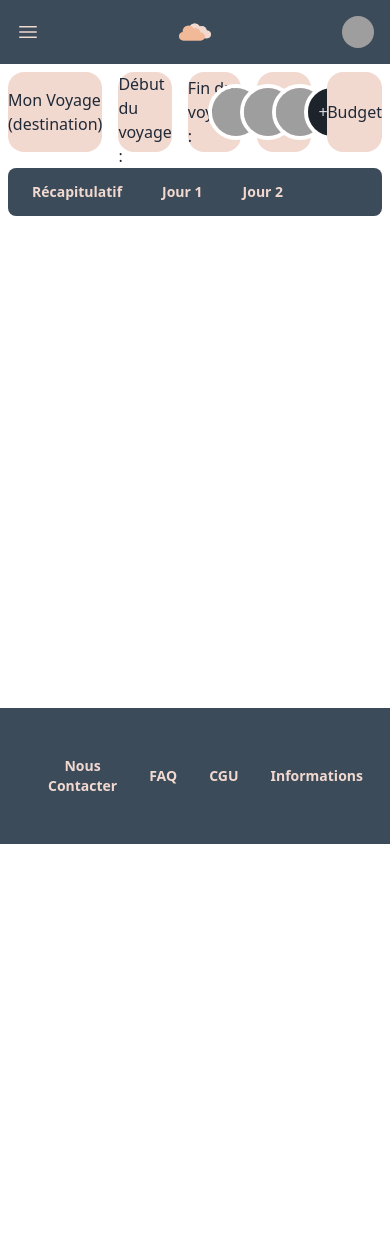
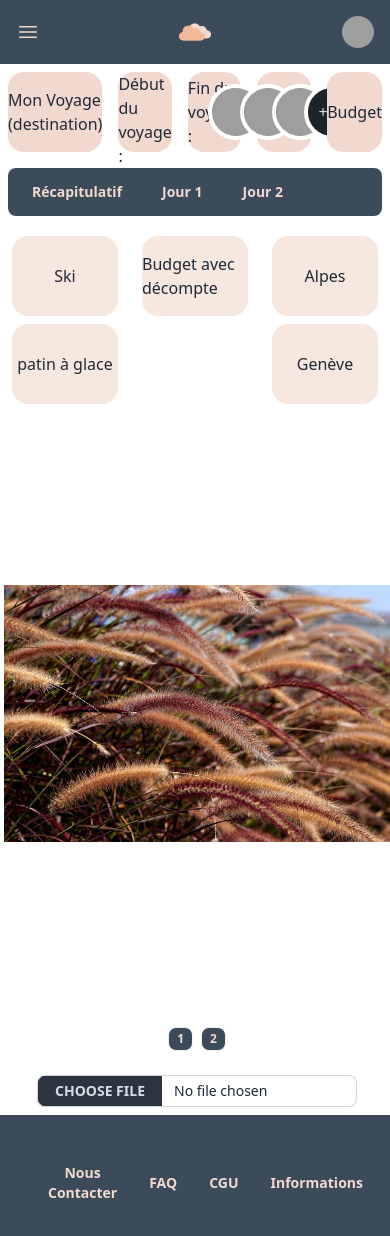
Before and after one commit to laurafeugene/site-voyage-front, a React (Vite) app: page /monvoyage in a window 390 px wide. Shown: the top 1236 px of the page. Before the commit the page ends 844 px from the top, so only its background shows below. Built offline with nearby package versions, Linux system fonts and the light colour scheme; grey boxes are pictures that could not be loaded.

Commit message:
refactor: general travel page style with no responsive

```diff
--- a/src/components/App/GeneralTravel/GeneralTravel.tsx
+++ b/src/components/App/GeneralTravel/GeneralTravel.tsx
@@ -1,5 +1,6 @@
 import RecapForm from "./RecapForm";
 import NavDay from "./NavDay";
+import GeneralTravelMain from "./GeneralTravelMain";
 
 function GeneralTravel() {
 
@@ -8,6 +9,7 @@ function GeneralTravel() {
         <>
         <RecapForm />
         <NavDay />
+        <GeneralTravelMain />
         </>
     );
 }
--- /dev/null
+++ b/src/components/App/GeneralTravel/GeneralTravelMain.tsx
@@ -0,0 +1,62 @@
+function GeneralTravelMain() {
+    return(
+        <div className="flex flex-col sm:flex sm:flex-wrap space-x-1">
+
+            <div className="flex flex-wrap">
+
+                {/* contenant les activités du voyage */}
+
+                <div className="flex flex-1 flex-col w-full m-2"> {/* récupérer les données de la base de données  pour faire le nombre de bulles relatives au activités dans l'ordre d'arrivée*/}
+                    <div className="grid h-20 card bg-lightest-400 rounded-box place-items-center m-1">Ski</div>
+                    <div className="grid h-20 card bg-lightest-400 rounded-box place-items-center m-1">patin à glace</div>
+                </div>
+
+                {/* contenant le budget du voyage */}
+
+                <div className="flex flex-1 flex-col w-full m-2">
+                    <div className="grid h-20 card bg-lightest-400 rounded-box place-items-center m-1">Budget avec décompte</div>
+                </div>
+
+
+
+
+                {/* contenant les prochaines étapes du voyage */}
+
+                <div className="flex flex-1 flex-col w-full m-2"> {/* récupérer les données de la base de données  pour faire le nombre de bulles relatives aux prochaines étapes (itinéraires) du voyage */}
+                    <div className="grid h-20 card bg-lightest-400 rounded-box place-items-center m-1">Alpes</div>
+                    <div className="grid h-20 card bg-lightest-400 rounded-box place-items-center m-1">Genève</div>
+                </div>
+            </div>
+
+
+            {/* carrousel des photos souvenirs du voyage */}
+
+            <div className="flex flex-wrap justify-center item center">
+                <div className="carousel max-w-xl my-2">{/* carrousel d'image pour les photos du voyage à modifier pour chercher les images de la base donnée et ajouter une fonction pour que si pas de photo, afficher un message "Ajoutez vos souvenirs de voyage" */}
+                    <div id="item1" className="carousel-item w-full">
+                        <img src="../src/assets/foxtail-grass-g143d33576_1280.jpg" className="w-full object-contain" />
+                    </div>
+                    <div id="item2" className="carousel-item w-full">
+                        <img src="../src/assets/butterfly-g87b0c801f_1280.jpg" className="w-full object-contain" />
+                    </div>
+                </div>
+
+
+                <div className="flex justify-center w-full py-2 gap-2 m-2">
+                    <a href="#item1" className="btn btn-xs bg-darkest text-lightest font-semibold hover:bg-lightest hover:text-darkest">1</a>
+                    <a href="#item2" className="btn btn-xs bg-darkest text-lightest font-semibold hover:bg-lightest hover:text-darkest">2</a>
+                </div>
+
+                {/* bouton ajoutez des photos souvenirs */}
+
+                <div className="form-control w-full max-w-xs m-2">
+                <input type="file" className="file-input file-input-bordered file-input-darkest file-input-sm w-full max-w-xs" />
+                </div>
+            </div>
+
+
+        </div>
+    );
+}
+
+export default GeneralTravelMain;
```
Also changed, not shown: src/assets/butterfly-g87b0c801f_1280.jpg (added), src/assets/foxtail-grass-g143d33576_1280.jpg (added).
